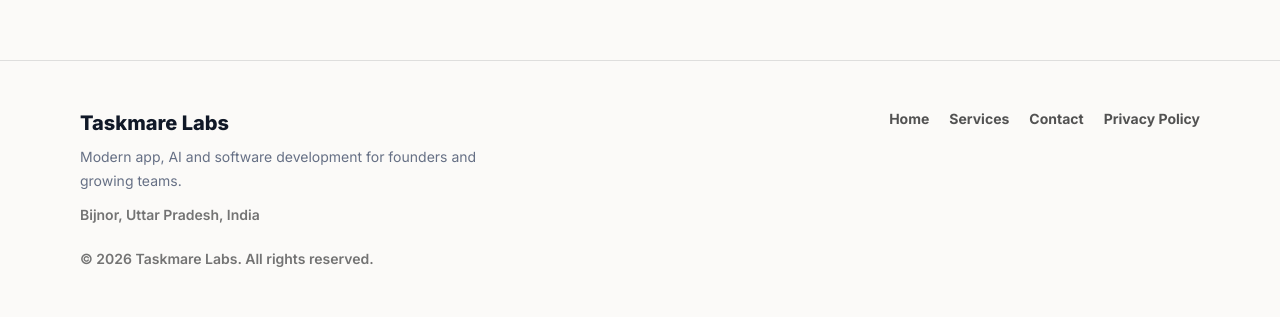
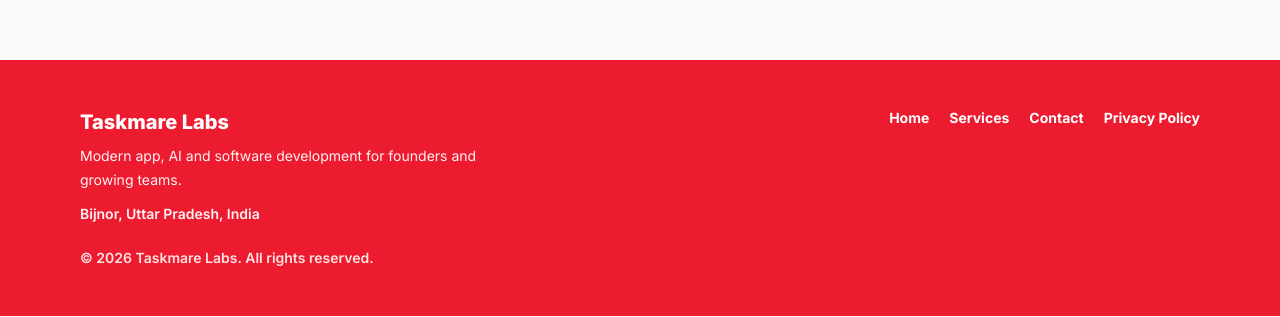
Before and after one commit to Shivikagarg999/taskmare-website, a React (Vite) app: page / in a window 1280 px wide. Shown: the part 3563-3880 px from the top of the page. Built offline with nearby package versions, Linux system fonts and the light colour scheme.

Commit message:
Design improvements

```diff
--- a/src/App.jsx
+++ b/src/App.jsx
@@ -1,5 +1,6 @@
 import { BrowserRouter, Route, Routes } from 'react-router-dom';
 import ContactPage from './pages/ContactPage.jsx';
+import ScrollToTop from './components/common/ScrollToTop.jsx';
 import HomePage from './pages/HomePage.jsx';
 import PrivacyPolicyPage from './pages/PrivacyPolicyPage.jsx';
 import ServicesPage from './pages/ServicesPage.jsx';
@@ -7,6 +8,7 @@
 function App() {
   return (
     <BrowserRouter>
+      <ScrollToTop />
       <Routes>
         <Route path="/" element={<HomePage />} />
         <Route path="/services" element={<ServicesPage />} />
--- a/src/components/common/Footer.jsx
+++ b/src/components/common/Footer.jsx
@@ -3,19 +3,20 @@
 
 function Footer() {
   return (
-    <footer className="border-t hairline bg-paper">
+    <footer className="bg-brand text-white">
       <div className="container-page grid gap-10 py-12 md:grid-cols-[1fr_auto]">
         <div>
-          <p className="text-xl font-black text-ink">Taskmare Labs</p>
-          <p className="mt-2 max-w-md text-sm leading-6 text-muted">
+          <p className="text-xl font-black">Taskmare Labs</p>
+          <p className="mt-2 max-w-md text-sm leading-6 text-red-50">
             Modern app, AI and software development for founders and growing teams.
           </p>
-          <p className="mt-3 text-sm font-semibold text-neutral-500">Bijnor, Uttar Pradesh, India</p>
-          <p className="mt-6 text-sm font-semibold text-neutral-500">© 2026 Taskmare Labs. All rights reserved.</p>
+          <p className="mt-3 text-sm font-semibold text-red-50">Bijnor, Uttar Pradesh, India</p>
+          <p className="mt-6 text-sm font-semibold text-red-100">© 2026 Taskmare Labs. All rights reserved.</p>
         </div>
-        <nav className="flex flex-wrap gap-5 text-sm font-bold text-neutral-600">
+
+        <nav className="flex flex-wrap gap-5 text-sm font-bold text-white">
           {navigation.map((item) => (
-            <NavLink key={item.href} to={item.href} className="hover:text-ink">
+            <NavLink key={item.href} to={item.href} className="transition hover:text-red-100">
               {item.label}
             </NavLink>
           ))}
--- /dev/null
+++ b/src/components/common/ScrollToTop.jsx
@@ -0,0 +1,14 @@
+import { useEffect } from 'react';
+import { useLocation } from 'react-router-dom';
+
+function ScrollToTop() {
+  const { pathname } = useLocation();
+
+  useEffect(() => {
+    window.scrollTo({ top: 0, left: 0, behavior: 'instant' });
+  }, [pathname]);
+
+  return null;
+}
+
+export default ScrollToTop;
```
